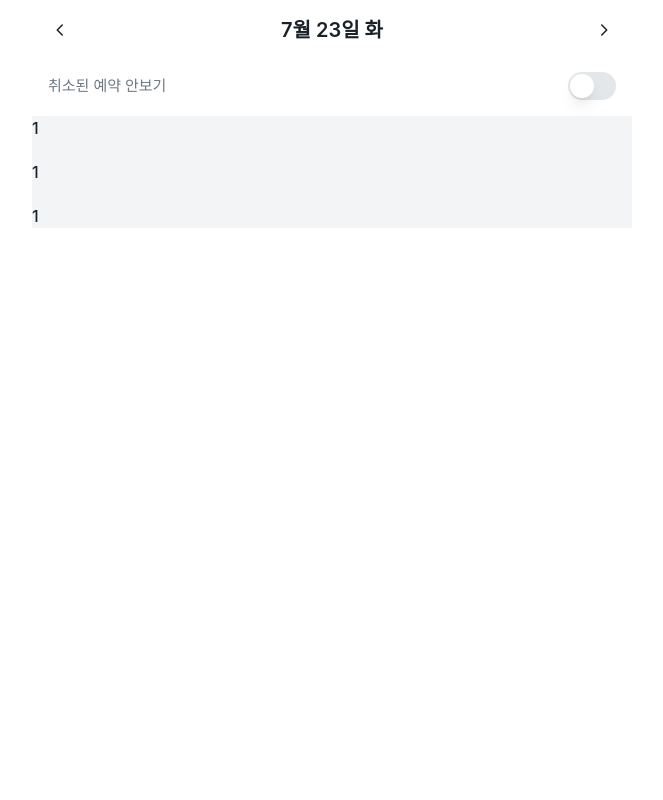
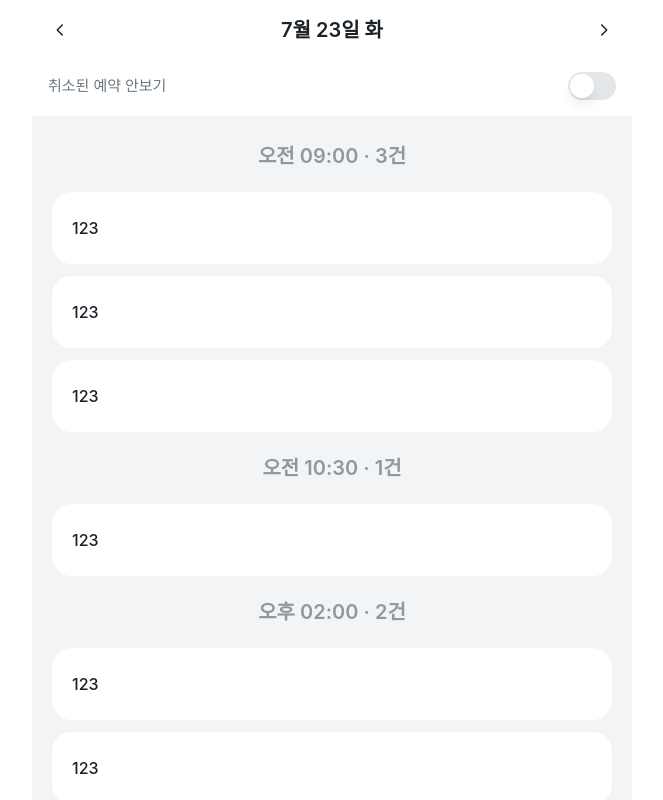
Before and after one commit to hec8897/macarong-fe, a Next.js app: page / in a window 1280 px wide. Shown: the top 800 px of the page, without its empty margins (308-971 px from the left). Built offline with nearby package versions, Linux system fonts and the light colour scheme; a web font is replaced by a local one.

Commit message:
feat: add reservation list item component

```diff
--- a/package.json
+++ b/package.json
@@ -12,6 +12,7 @@
   },
   "dependencies": {
     "classnames": "^2.5.1",
+    "dayjs": "^1.11.19",
     "next": "16.0.6",
     "react": "19.2.0",
     "react-dom": "19.2.0"
--- /dev/null
+++ b/src/components/pages/ReservationList/ReserVationGroup/GroupHeader.tsx
@@ -0,0 +1,19 @@
+import React from 'react';
+
+import { Flex } from '@/components/atoms';
+import dayjs from 'dayjs';
+
+interface DateGroupHeaderProps {
+  reservedAt: string;
+  length: number;
+}
+
+const DateGroupHeader: React.FC<DateGroupHeaderProps> = ({ reservedAt, length }) => (
+  <Flex className="h-8 w-full" justify="center" align="center">
+    <h3 className="text-heading3 text-tertiary">
+      {dayjs(reservedAt).format('A hh:mm')} &middot; {length}건
+    </h3>
+  </Flex>
+);
+
+export default DateGroupHeader;
--- /dev/null
+++ b/src/components/pages/ReservationList/ReserVationGroup/index.tsx
@@ -0,0 +1,26 @@
+import React from 'react';
+
+import { Reservation } from '@/types';
+import GroupHeader from './GroupHeader';
+import { Flex } from '@/components/atoms';
+
+interface ReservationGroupProps {
+  reservation: Reservation;
+}
+
+const ReserVationGroup: React.FC<ReservationGroupProps> = ({
+  reservation: { reservedAt, products },
+}) => {
+  return (
+    <>
+      <GroupHeader reservedAt={reservedAt} length={products.length} />
+      <Flex direction="col" gap={12} className="w-full">
+        {products.map((product) => (
+          <div className="w-full bg-white rounded-[20px] px-5 py-6">123</div>
+        ))}
+      </Flex>
+    </>
+  );
+};
+
+export default ReserVationGroup;
--- a/src/components/pages/ReservationList/ReservationList.tsx
+++ b/src/components/pages/ReservationList/ReservationList.tsx
@@ -1,18 +1,24 @@
 import React from 'react';
+
 import Header from './Header';
+import ReserVationGroup from './ReserVationGroup';
+
+import { Flex } from '@/components/atoms';
+
+import { mockReservations } from '@/mocks/reservation';
 import type { ReservationListProps } from './ReservationList.types';
-import { Flex } from '@/components/atoms';
-import { mockReservations } from '@/mocks/reservation';
 
 export const ReservationList: React.FC<ReservationListProps> = () => {
   return (
     <div className="bg-background">
       <Header title="7월 23일 화" />
-      <Flex direction="col" gap={20}>
-        <div>1</div>
-        <div>1</div>
-        <div>1</div>
-      </Flex>
+      <main className="py-6 px-5">
+        <Flex direction="col" gap={20}>
+          {mockReservations.map((reservation) => (
+            <ReserVationGroup key={reservation.serverId} reservation={reservation} />
+          ))}
+        </Flex>
+      </main>
     </div>
   );
 };
--- a/src/pages/_app.tsx
+++ b/src/pages/_app.tsx
@@ -1,5 +1,10 @@
 import '@/styles/globals.scss';
 import type { AppProps } from 'next/app';
+import dayjs from 'dayjs';
+import 'dayjs/locale/ko';
+
+// Day.js 한국어 로케일 전역 설정
+dayjs.locale('ko');
 
 export default function App({ Component, pageProps }: AppProps) {
   return <Component {...pageProps} />;
--- a/tailwind.config.js
+++ b/tailwind.config.js
@@ -31,6 +31,7 @@ module.exports = {
         background: '#F2F4F6',
         primary: '#1A2128',
         secondary: '#6D7882',
+        tertiary: '#8E98A0',
         accent: '#00AFFF',
       },
       fontSize: {
```
Also changed, not shown: 1 other file (tests, documents, lock files or other folders).
